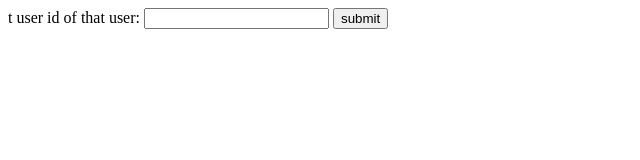
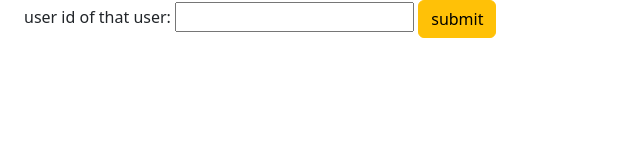
Before and after one commit to DiptenduMondal28/messageAppFullstack, a plain HTML site: page meessage client/admin/admin.html in a window 1280 px wide. Shown: the whole page, without its empty margins (0-640 px from the left). Drawn offline with nearby package versions, Linux system fonts and the light colour scheme.

Commit message:
new admin style added

```diff
--- a/meessage client/admin/admin.html
+++ b/meessage client/admin/admin.html
@@ -3,13 +3,18 @@
 <head>
     <meta charset="UTF-8">
     <meta name="viewport" content="width=device-width, initial-scale=1.0">
+    <link rel="stylesheet" href="admin.css">
+    <link href="https://cdn.jsdelivr.net/npm/bootstrap@5.3.0/dist/css/bootstrap.min.css" rel="stylesheet" integrity="sha384-9ndCyUaIbzAi2FUVXJi0CjmCapSmO7SnpJef0486qhLnuZ2cdeRhO02iuK6FUUVM" crossorigin="anonymous">
+    <script src="https://cdn.jsdelivr.net/npm/bootstrap@5.3.0/dist/js/bootstrap.min.js" integrity="sha384-fbbOQedDUMZZ5KreZpsbe1LCZPVmfTnH7ois6mU1QK+m14rQ1l2bGBq41eYeM/fS" crossorigin="anonymous"></script>
     <script src="https://unpkg.com/axios/dist/axios.min.js"></script>
-    <title>make another admin</title>t</title>
+    <title>make another admin</title>
 </head>
 <body>
-    <label for="userid">user id of that user:</label>
-    <input type="number" name="userid" id="userid">
-    <button id="useridSubmit">submit</button>
+    <div class="mb-3 form-check">
+        <label for="userid">user id of that user:</label>
+        <input type="number" name="userid" id="userid">
+        <button id="useridSubmit" class="btn btn-warning">submit</button>
+    </div>
 </body>
 <script src="admin.js"></script>
 </html>
```
